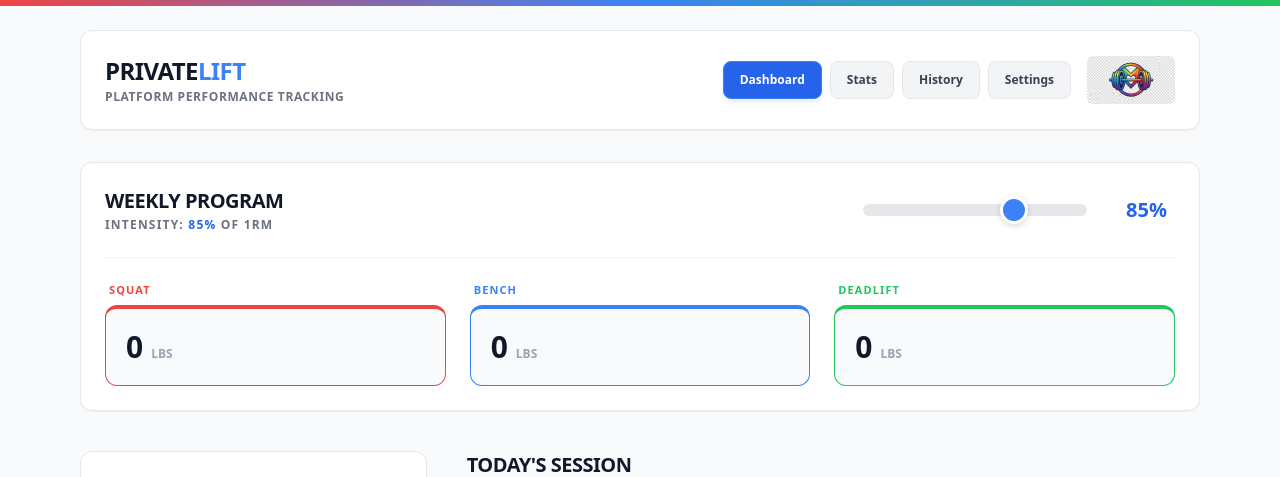
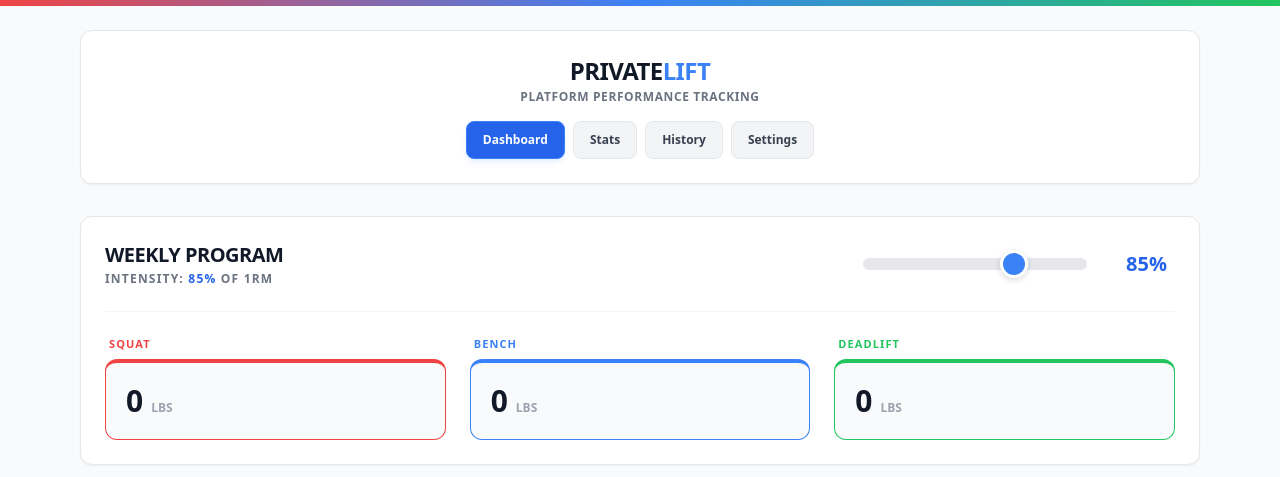
Before and after one commit to jeremiahn/PrivateLift, a Django app: page / in a window 1280 px wide. Shown: the top 477 px of the page. Run offline with Django 5.2, Linux system fonts and the light colour scheme; the visitor is signed in with stand-in values (Sample User, id 1); data that the repository does not hold is empty; some libraries are stand-ins or nearby versions.

Commit message:
UI: Remove logo and center PRIVATELIFT brand header on all pages

```diff
--- a/lifting/templates/lifting/base.html
+++ b/lifting/templates/lifting/base.html
@@ -13,15 +13,14 @@
     <div class="h-1.5 bg-gradient-to-r from-red-500 via-blue-500 to-green-500 w-full"></div>
 
     <main class="max-w-6xl mx-auto px-2 py-4 pb-20 sm:px-4 sm:py-6 md:pb-6">
-        <header class="flex flex-row justify-between items-center bg-white dark:bg-gray-800 p-4 md:p-6 rounded-xl border border-gray-200 dark:border-gray-700 shadow-sm dark:shadow-lg mb-4 md:mb-8 transition-colors">
-            <div class="text-left">
+        <header class="flex flex-col items-center bg-white dark:bg-gray-800 p-4 md:p-6 rounded-xl border border-gray-200 dark:border-gray-700 shadow-sm dark:shadow-lg mb-4 md:mb-8 transition-colors gap-3 md:gap-4">
+            <div class="text-center">
                 <a href="{% url 'dashboard' %}" class="text-xl md:text-2xl font-black text-gray-900 dark:text-white tracking-tight hover:text-blue-500 transition">
                     PRIVATE<span class="text-blue-500">LIFT</span>
                 </a>
                 <p class="text-[10px] sm:text-xs text-gray-500 dark:text-gray-400 font-semibold mt-0.5 uppercase tracking-wider hidden sm:block">Platform Performance Tracking</p>
             </div>
 
-            <div class="flex items-center gap-3 md:gap-4">
             {% if request.user.is_authenticated %}
             <nav class="hidden md:flex items-center gap-2">
 
@@ -40,9 +39,6 @@
                 </a>
             </nav>
             {% endif %}
-
-                <img src="{% static 'lifting/logo.png' %}" class="h-8 sm:h-9 md:h-12 w-auto object-contain rounded-md" alt="PrivateLift Logo">
-            </div>
         </header>
 
         {% block content %}{% endblock %}
```
Lines whose indentation alone changed are shown as unchanged.
